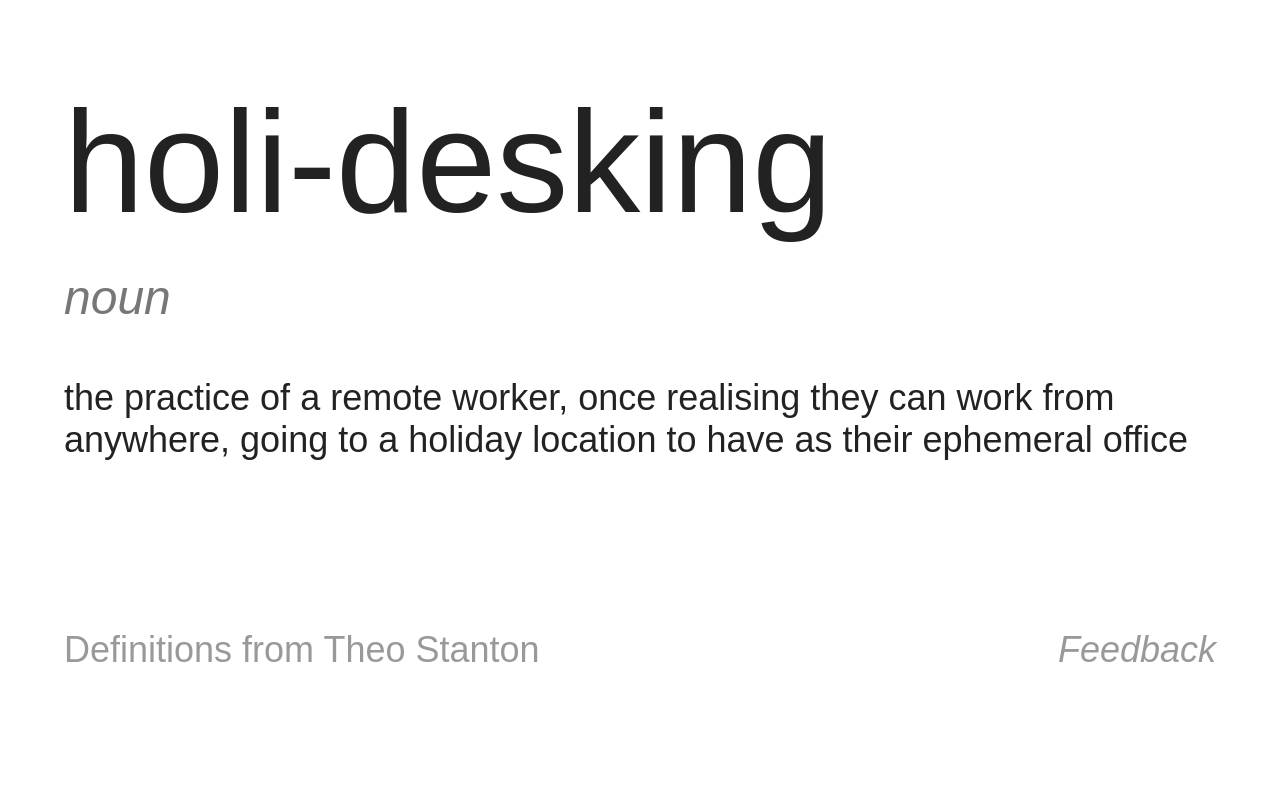
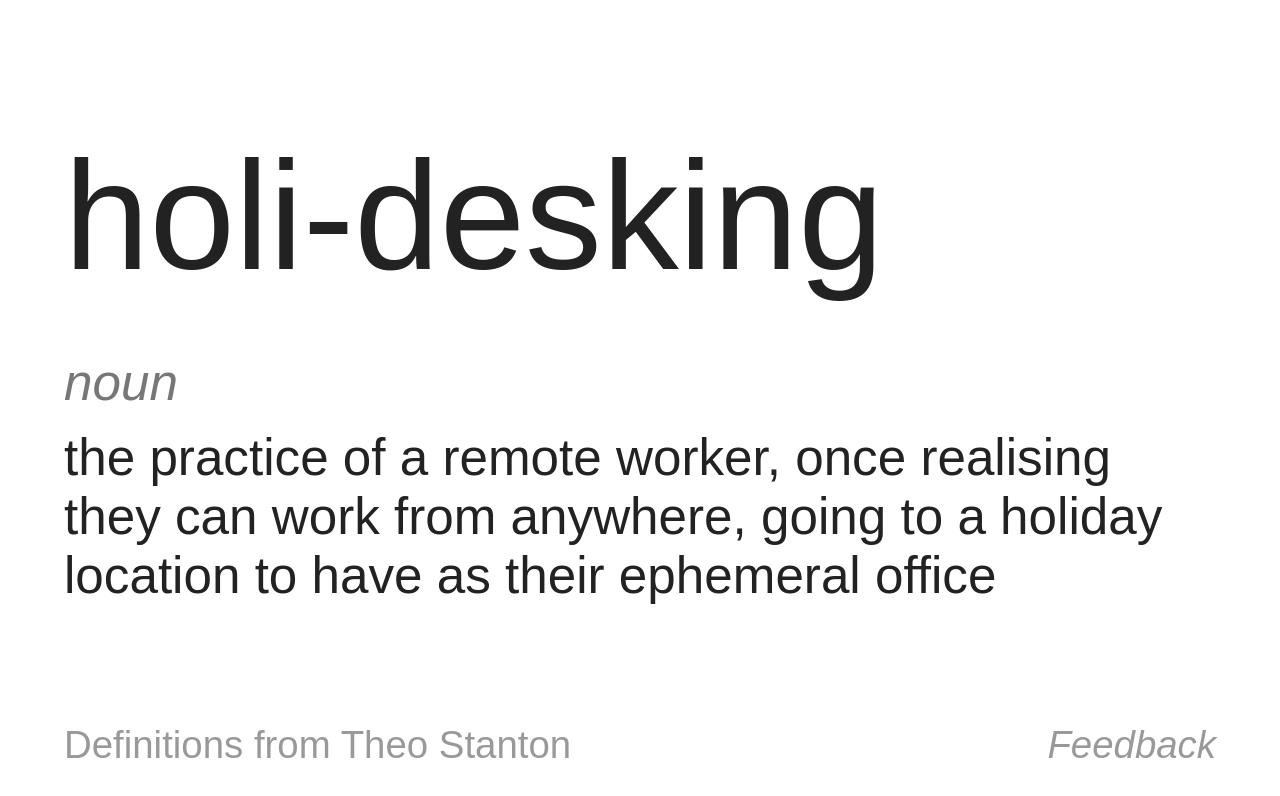
Before and after one commit to theostanton/holidesking, a Next.js app: page / in a window 1280 px wide. Shown: the top 796 px of the page. Built offline with nearby package versions, Linux system fonts and the light colour scheme.

Commit message:
Tweak text layouts

```diff
--- a/pages/_app.tsx
+++ b/pages/_app.tsx
@@ -6,9 +6,8 @@ const GlobalStyle = createGlobalStyle`
   body {
     display: flex;
     margin: 0;
-    padding: 64px;
+    padding: 0;
     box-sizing: border-box;
-    color: #000000EE;
     font-family: Arial, serif;
   }
 `
--- a/pages/index.tsx
+++ b/pages/index.tsx
@@ -9,28 +9,28 @@ const grey: string = '#00000088'
 const Container = styled.div`
   display: flex;
   flex-direction: column;
+  margin: 5%;
 `
 
 const Title = styled.h1`
   flex: 0;
-  margin: 16px 0 8px;
+  margin: 64px 0 32px;
   font-weight: lighter;
-  font-size: 144px;
+  font-size: 12vw;
   color: ${black}
 `
 const Subtitle = styled.h2`
   flex: 0;
-  margin: 0;
+  margin: 16px 0 0;
   font-weight: normal;
-  font-size: 48px;
+  font-size: 4vw;
   font-style: italic;
-  padding-top: 16px;
   color: ${grey};
 `
 
 const Definition = styled.p`
-  font-size: 36px;
-  padding: 16px 0 64px;
+  font-size: 4vw;
+  margin: 16px 0 64px;
   flex: 1;
   color: ${black}
 `
@@ -39,12 +39,12 @@ const Footer = styled.div`
   flex: 0;
   display: flex;
   flex-wrap: wrap;
-  padding-top: 32px;
+  margin: 16px 0 16px
 `
 
 const Left = styled.h3`
   font-weight: normal;
-  font-size: 36px;
+  font-size: 3vw;
   text-decoration: none;
   flex: 1;
   color: ${grey};
@@ -52,7 +52,7 @@ const Left = styled.h3`
 
 const Right = styled.h3`
   font-weight: normal;
-  font-size: 36px;
+  font-size: 3vw;
   font-style: italic;
   text-align: right;
   flex: 1;
```
